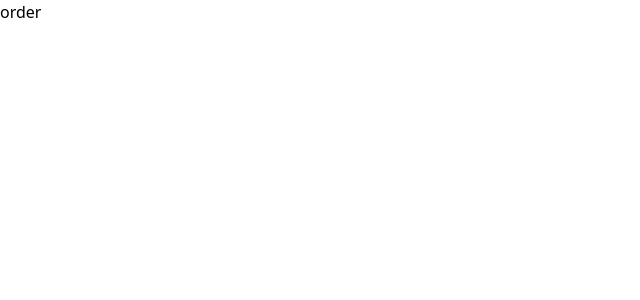
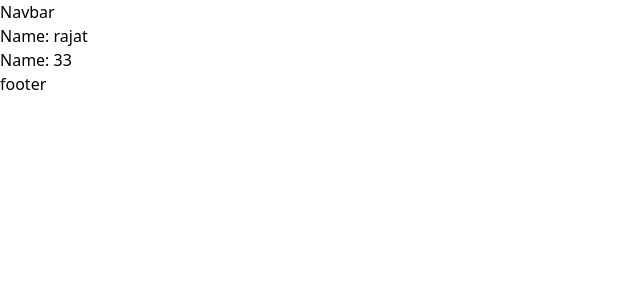
Before and after one commit to Rajat1Ggc/react-ecomm-project, a React (Vite) app: page /order in a window 1280 px wide. Shown: the top 300 px of the page, without its empty margins (0-640 px from the left). Built offline with nearby package versions, Linux system fonts and the light colour scheme.

Commit message:
use context Api another file also

```diff
--- a/src/App.jsx
+++ b/src/App.jsx
@@ -1,7 +1,6 @@
-import React from 'react';
 import { BrowserRouter as Router, Route, Routes } from 'react-router-dom';
 import Home from './pages/home/Home';
-import Order from './pages/order/order';
+import Order from './pages/order/Orders';
 import Cart from './pages/cart/cart';
 import Dashboard from './pages/admin/dashboard/dashboard';
 import NoPage from './pages/nopage/NoPage';
--- a/src/components/footer/Footer.jsx
+++ b/src/components/footer/Footer.jsx
@@ -1,5 +1,3 @@
-import React from 'react';
-
 const Footer = () => {
   return <div>footer</div>;
 };
--- /dev/null
+++ b/src/pages/order/Orders.jsx
@@ -0,0 +1,17 @@
+import { useContext } from 'react';
+import myContext from '../../context/data/myContext';
+import Layout from '../../components/layout/Layout';
+
+const Order = () => {
+  const context = useContext(myContext);
+  const { name, rollNo } = context;
+
+  return (
+    <Layout>
+      <h1>Name: {name}</h1>
+      <h1>Name: {rollNo}</h1>
+    </Layout>
+  );
+};
+
+export default Order;
--- a/src/pages/order/order.jsx
+++ /dev/null
@@ -1,7 +0,0 @@
-import React from 'react';
-
-const Order = () => {
-  return <div>order</div>;
-};
-
-export default Order;
```
